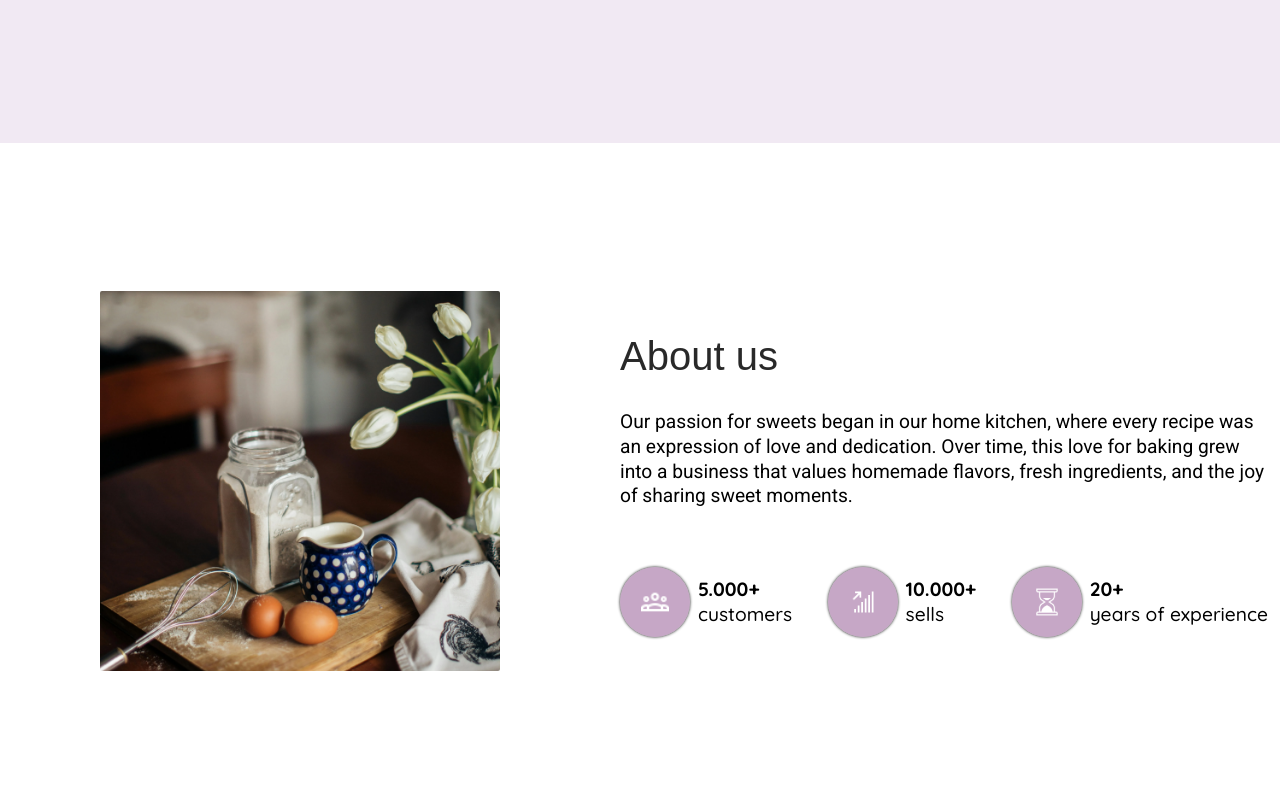
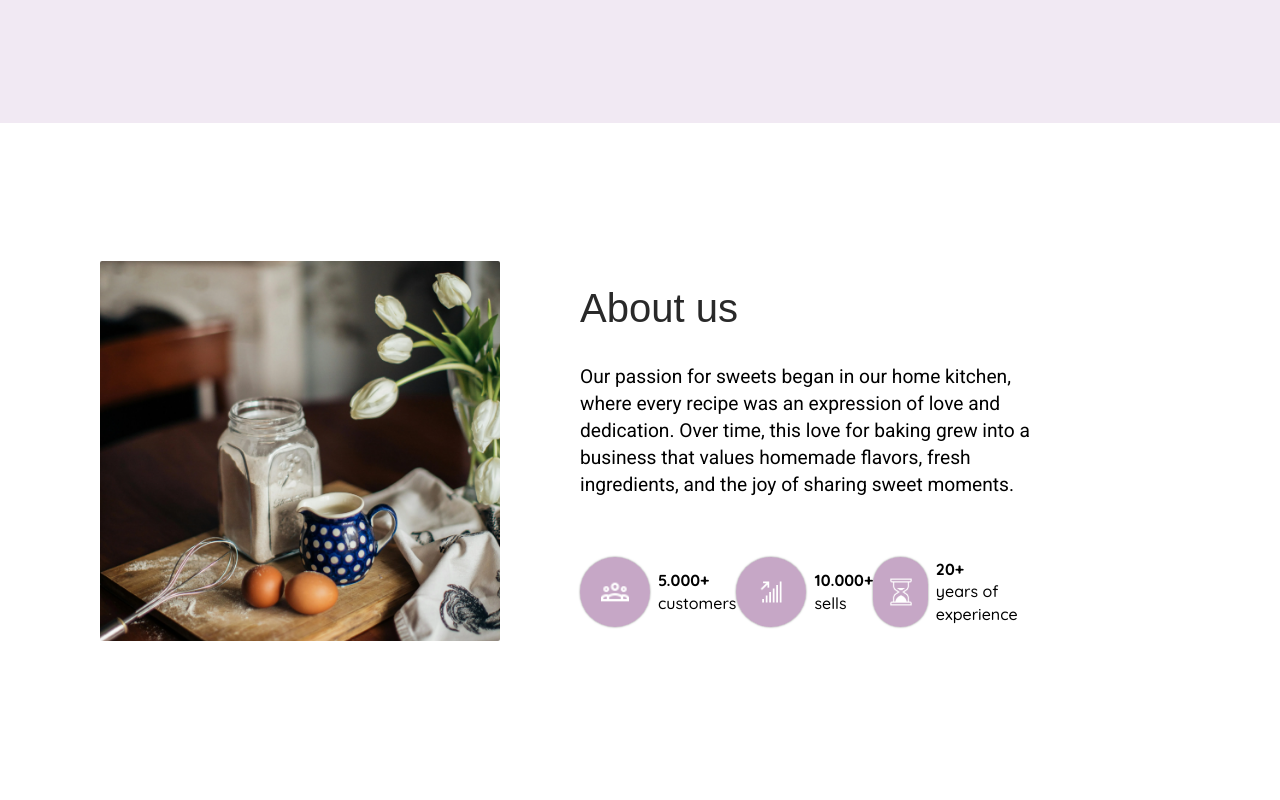
Before and after one commit to MariaCenci/landSweetDreams, a React (Vite) app: page /about in a window 1280 px wide. Shown: the part 2780-3580 px from the top of the page. Built offline with nearby package versions, Linux system fonts and the light colour scheme; a web font is replaced by a local one.

Commit message:
chore: style changes

```diff
--- a/src/App.scss
+++ b/src/App.scss
@@ -20,7 +20,7 @@ ul {
 #products,
 #about,
 #carousel-section, #contact{
-  padding: 148px 100px 178px 100px;
+  padding: 138px 100px 168px 100px;
 }
 
 .title-section {
--- a/src/components/Carousel/Carousel.jsx
+++ b/src/components/Carousel/Carousel.jsx
@@ -11,12 +11,12 @@ const Carousel = () => {
     {
         name: "John Doe",
         feedback: "A fantastic experience!",
-        image: "./images/p2.webp",
+        image: "./images/p3.webp",
       },
     {
       name: "Meredith Gray",
       feedback: "Always fresh and beautifully decorated.",
-      image: "./images/p3.webp",
+      image: "./images/p2.webp",
     },
     {
       name: "Michael Johnson",
--- a/src/components/Footer/Footer.jsx
+++ b/src/components/Footer/Footer.jsx
@@ -9,14 +9,14 @@ const Footer = () => {
           <div className="social-container">
             <div className="social">
               <div className="social-item">
-                <img className="social-img" src="./icons/instagram.svg" alt="" />
+                <img className="social-img" src="./icons/instagram.svg" alt="instagram" />
               </div>
               <div className="social-item">
                 {" "}
-                <img className="social-img" src="./icons/linkedin.svg" alt="" />
+                <img className="social-img" src="./icons/linkedin.svg" alt="linkedin" />
               </div>
               <div className="social-item">
-                <img className="social-img" src="./icons/twitter.svg" alt="" />
+                <img className="social-img" src="./icons/twitter.svg" alt="twitter" />
               </div>
             </div>
 
--- a/src/components/Footer/footer.scss
+++ b/src/components/Footer/footer.scss
@@ -2,15 +2,14 @@
 
 #footer {
   background-color: map-get($colors, bg1-section);
-  padding: 38px 0 28px 0;
+  padding: 28px 0 18px 0;
 
   .footer-container {
     display: flex;
     justify-content: center;
     align-items: center;
     flex-direction: column;
-
-    gap: 58px;
+    gap: 38px;
 
     .social-container {
       display: flex;
@@ -31,15 +30,15 @@
           width: 48px;
           height: 48px;
           border-radius: 50px;
-          box-shadow: 0 0 3px rgba(0, 0, 0, 0.371);
-          transition: transform .3s ease-in-out;
-cursor: pointer;
-&:hover{
-    transform: scale(1.1);
-}
+          box-shadow: 0 0 3px rgba(0, 0, 0, 0.23);
+          transition: transform 0.3s ease-in-out;
+          cursor: pointer;
+
+          &:hover {
+            transform: scale(1.1);
+          }
 
           .social-img {
-
             width: 28px;
           }
         }
@@ -47,7 +46,7 @@ cursor: pointer;
     }
 
     .footer-text {
-        font-size: map-get($font-size, sm );
+      font-size: map-get($font-size, sm);
       color: rgba(0, 0, 0, 0.628);
     }
   }
--- a/src/pages/About/about.scss
+++ b/src/pages/About/about.scss
@@ -5,11 +5,11 @@
     display: grid;
     grid-template-columns: 1fr 2fr;
     align-items: center;
-    gap: 120px;
+    gap: 80px;
 
     .text-about-container {
-      width: 648px;
-      line-height: 1.3;
+     padding-right: 128px;
+      line-height: 1.4;
     }
 
     .icons-about-container {
@@ -33,7 +33,7 @@
           height: 70px;
           background-color: map-get($colors, btn);
           border-radius: 100px;
-          box-shadow: 0 0 3px rgb(0, 0, 0);
+          box-shadow: 0 0 2px rgba(0, 0, 0, 0.534);
 
           img {
             width: 28px;
@@ -43,7 +43,7 @@
 
       .icon-about-text {
         p {
-          font-size: map-get($font-size, md);
+          font-size: map-get($font-size, sm);
         }
       }
     }
```
Also changed, not shown: 1 other file (tests, documents, lock files or other folders).
